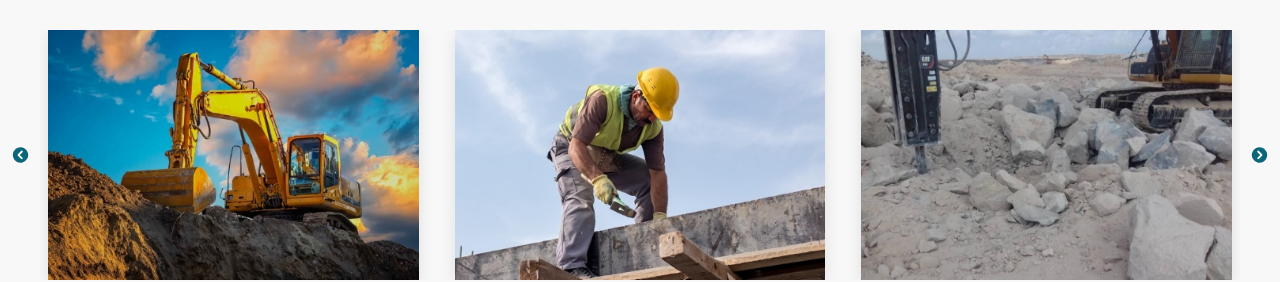
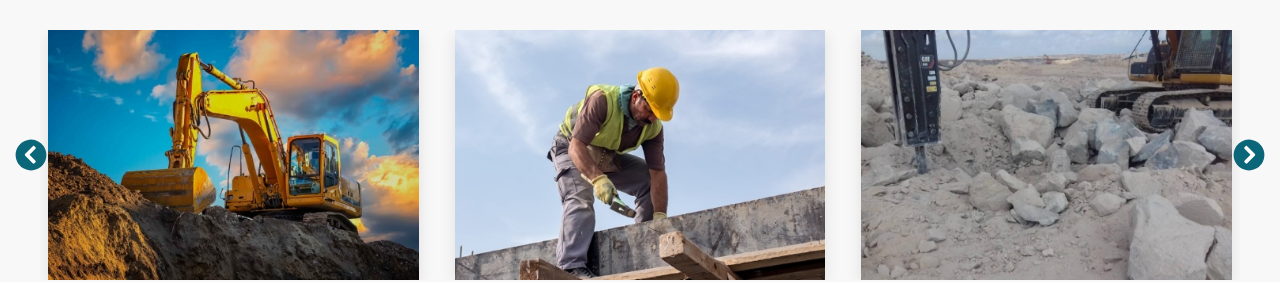
Before and after one commit to jhouedanou/aridge, a Nuxt app: page / in a window 1280 px wide. Shown: the part 1460-1742 px from the top of the page. Built offline with nearby package versions, Linux system fonts and the light colour scheme.

Commit message:
Ajustement des dimensions des flèches de navigation dans ServicesSection.vue

```diff
--- a/components/ServicesSection.vue
+++ b/components/ServicesSection.vue
@@ -401,8 +401,8 @@ onUnmounted(() => {
   top: 50%;
   transform: translateY(-50%);
   z-index: 10;
-  width: 21px;
-  height: 21px;
+  width: 42px;
+  height: 42px;
 
   img {
     display: block;
```
